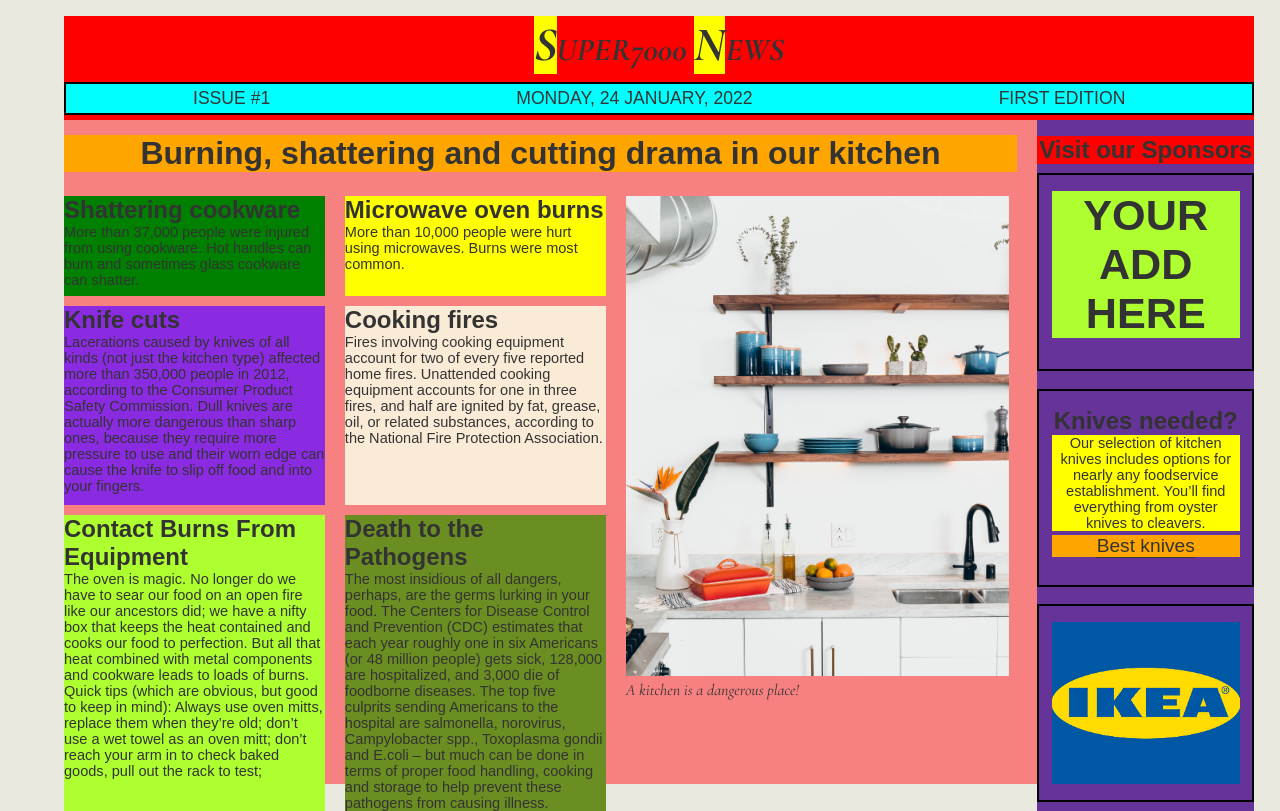
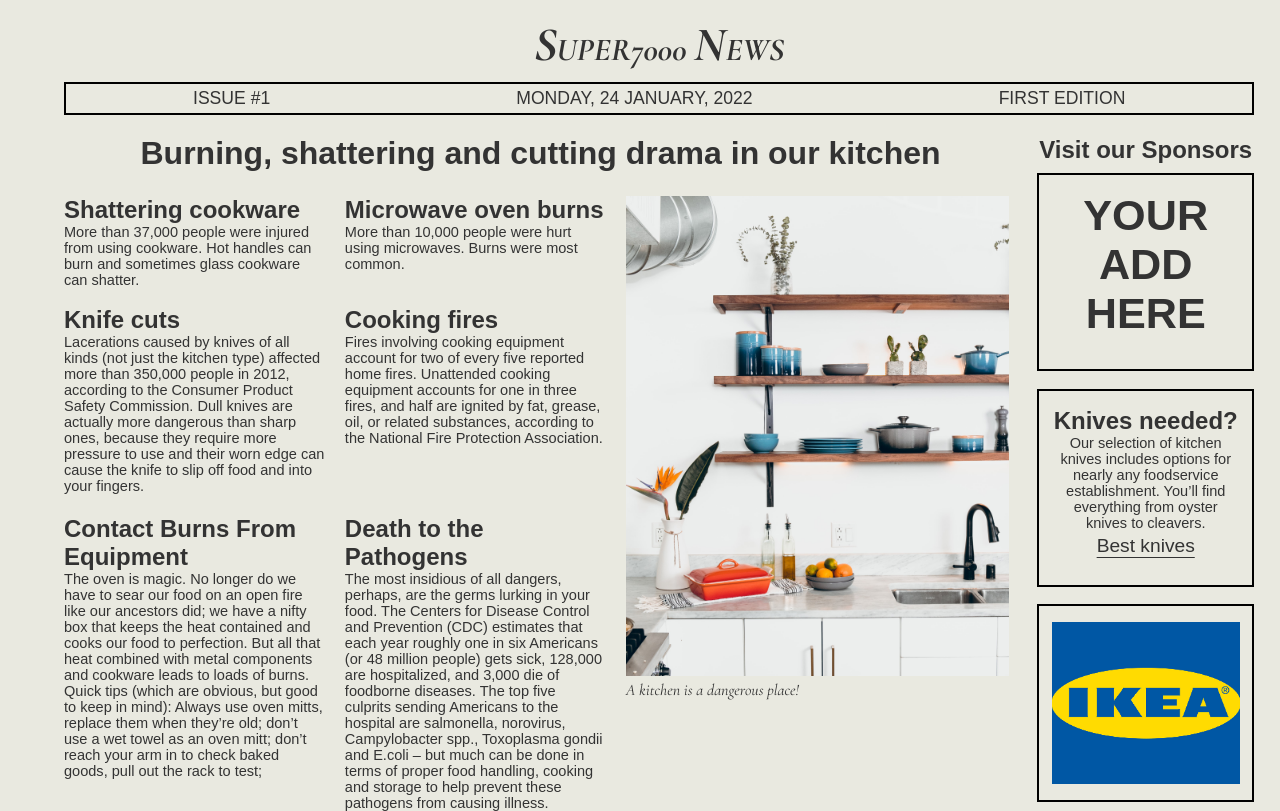
Before and after one commit to aschneiderbuch/19_Tag_Lev3_3_css-vertiefung_grid_newspaper, a plain HTML site: page index.html in a window 1280 px wide. Drawn offline with Linux system fonts and the light colour scheme; a web font is replaced by a local one.

Commit message:
testingPhase

```diff
--- a/assets/css/style.css
+++ b/assets/css/style.css
@@ -131,21 +131,18 @@ body {
 
 header {
     height: 13vh;
-    background-color: red;
     text-align: center;
     font-size: 1rem;
     text-decoration: none;
 }
 
-header>h1>span{
-    background-color: yellow;
+header>h1>span {
     font-size: 3rem;
 
 
 }
 
 header>section {
-    background-color: aqua;
     display: flex;
     justify-content: space-around;
     margin-top: 1vh;
@@ -153,13 +150,13 @@ header>section {
     font-size: 1.1rem;
 }
 
-header>section>p{
+header>section>p {
     font-size: 1.1rem;
 
 }
 
 /* * Vorsicht   macht Rahmen in Header    und  bei 3 Sections in   aside */
-.doppelRahmen{
+.doppelRahmen {
     border: 2px double black;
 }
 
@@ -178,7 +175,6 @@ header>section>p{
 
 /* ************* Grid Style Start ************ */
 main {
-    background-color: rgb(247, 129, 129);
     height: 83vh;
     display: grid;
 
@@ -199,7 +195,8 @@ main {
         " sec5 sec6 secImg aside"
     ;
     row-gap: 10px;
-column-gap: 20px;           /* * damit das Küchen Bild besser rein passt */
+    column-gap: 20px;
+    /* * damit das Küchen Bild besser rein passt */
 
 }
 
@@ -208,42 +205,34 @@ column-gap: 20px;           /* * damit das Küchen Bild besser rein passt */
 
 
 .sec1cookware {
-    background-color: green;
     grid-area: sec1;
 }
 
 .sec2microwave {
-    background-color: yellow;
     grid-area: sec2;
 }
 
 .sec3knifeCut {
-    background-color: blueviolet;
     grid-area: sec3;
 }
 
 .sec4cooking {
-    background-color: antiquewhite;
     grid-area: sec4;
 }
 
 .sec5contact {
-    background-color: greenyellow;
     grid-area: sec5;
 }
 
 .sec6death {
-    background-color: olivedrab;
     grid-area: sec6;
 }
 
 .secImg {
-/*     background-color: orchid;
- */    grid-area: secImg;
+    grid-area: secImg;
 }
 
 .aside {
-    background-color: rebeccapurple;
     grid-area: aside;
 }
 
@@ -259,11 +248,12 @@ column-gap: 20px;           /* * damit das Küchen Bild besser rein passt */
 /* ***************** h2 Grid Überschrift Burning ***** */
 
 h2 {
-    background-color: orange;
     grid-area: h2;
     font-size: 2rem;
-text-align: center;             /* * text in der Mitte links rechts */
-margin: auto 0;                 /* * text in der Mitte von oben und Unten */
+    text-align: center;
+    /* * text in der Mitte links rechts */
+    margin: auto 0;
+    /* * text in der Mitte von oben und Unten */
 }
 
 
@@ -282,7 +272,8 @@ h3 {
 
 /* ****************** p von Sections in Grid und     aside ************ */
 p {
-    font-size: 0.91rem;         /* * max größe bevor es aus Rahmen geht
+    font-size: 0.91rem;
+    /* * max größe bevor es aus Rahmen geht
                                     * bzw. alles größer als 100vh wird
                                     * wenn man sagt das Zeitung nur eine Seiten sein soll */
 
@@ -296,7 +287,8 @@ p {
 
 
 .secImg>img {
-    width: 98%;             /* * Problem  Bild zu schmal
+    width: 98%;
+    /* * Problem  Bild zu schmal
                             * Problem das Seite ja nur eine Seite sein soll */
 
 }
@@ -313,7 +305,7 @@ p {
 
 /* ********************** aside ********************  */
 
-aside{
+aside {
 
     display: flex;
     flex-direction: column;
@@ -324,58 +316,42 @@ aside{
     text-align: center;
 }
 
-aside>h4{
-    background-color: red;
+aside>h4 {
     font-size: 1.5rem;
 }
+
 /* * alle 3 Sections in aside werden ausgerichtet und mit höhe versehen */
-aside>section{
+aside>section {
     height: 25vh;
     margin: 1.1vh 0;
     padding: 2vh 1vw;
 }
 
-aside>section:nth-of-type(1)>p:nth-of-type(1){
-background-color: greenyellow;
+aside>section:nth-of-type(1)>p:nth-of-type(1) {
     font-size: 2.7rem;
     font-weight: bold;
     font-family: SchriftDick, sans-serif;
 
 }
 
-aside>section:nth-of-type(2)>p:nth-of-type(1){
-    background-color: yellow;
-}
+/* aside>section:nth-of-type(2)>p:nth-of-type(1){
+} */
 
-aside>section:nth-of-type(2)>p:nth-of-type(2){
-    background-color: orange;
+aside>section:nth-of-type(2)>p:nth-of-type(2) {
     font-size: 1.2rem;
     text-decoration: underline;
     text-underline-position: under;
     margin-top: 0.5vh;
 }
 
-aside>section:nth-of-type(3){
+aside>section:nth-of-type(3) {
     background-image: url("../img/ikea-logo.png");
-    background-size: contain;           /* * damit es nicht verzerrt ist */
-    background-repeat: no-repeat;       /* * damit es nur 1x da ist */
-    background-position: center;        /* * damit es Mittig ist */
-    background-clip: content-box;       /* * damit ein padding entsteht */
+    background-size: contain;
+    /* * damit es nicht verzerrt ist */
+    background-repeat: no-repeat;
+    /* * damit es nur 1x da ist */
+    background-position: center;
+    /* * damit es Mittig ist */
+    background-clip: content-box;
+    /* * damit ein padding entsteht */
 }
-
-
-
-
-
-
-
-
-
-
-
-
-
-
-aside>section>img {
-    width: 100px;
-}
```
Lines whose indentation alone changed are shown as unchanged.
